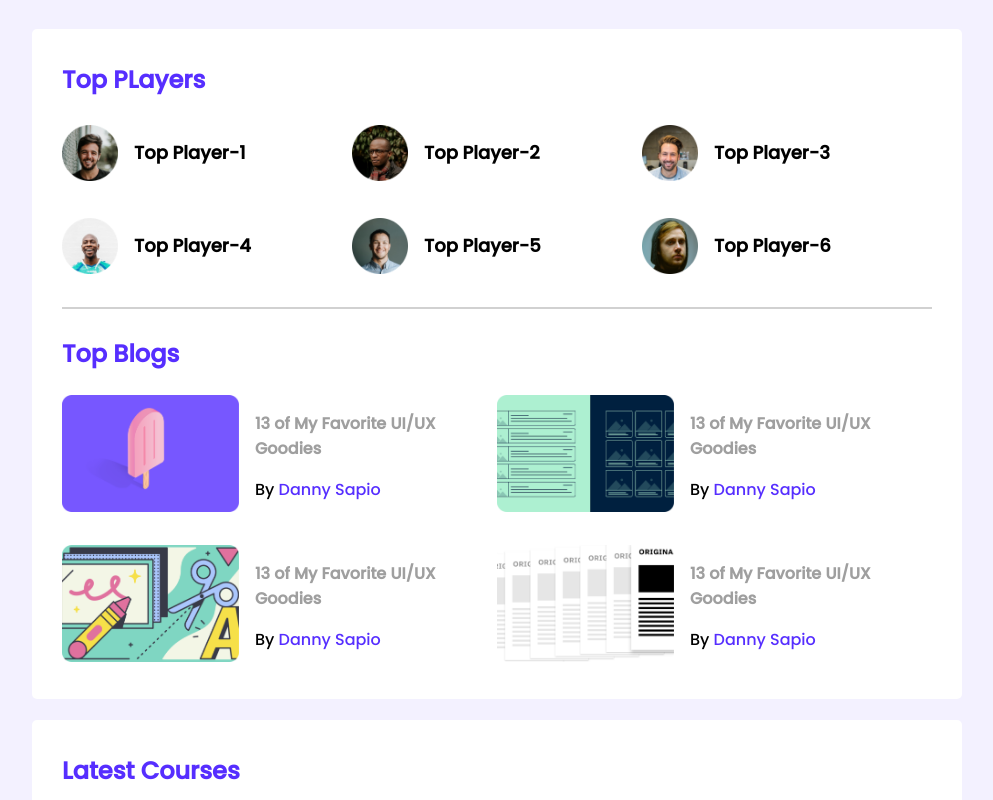
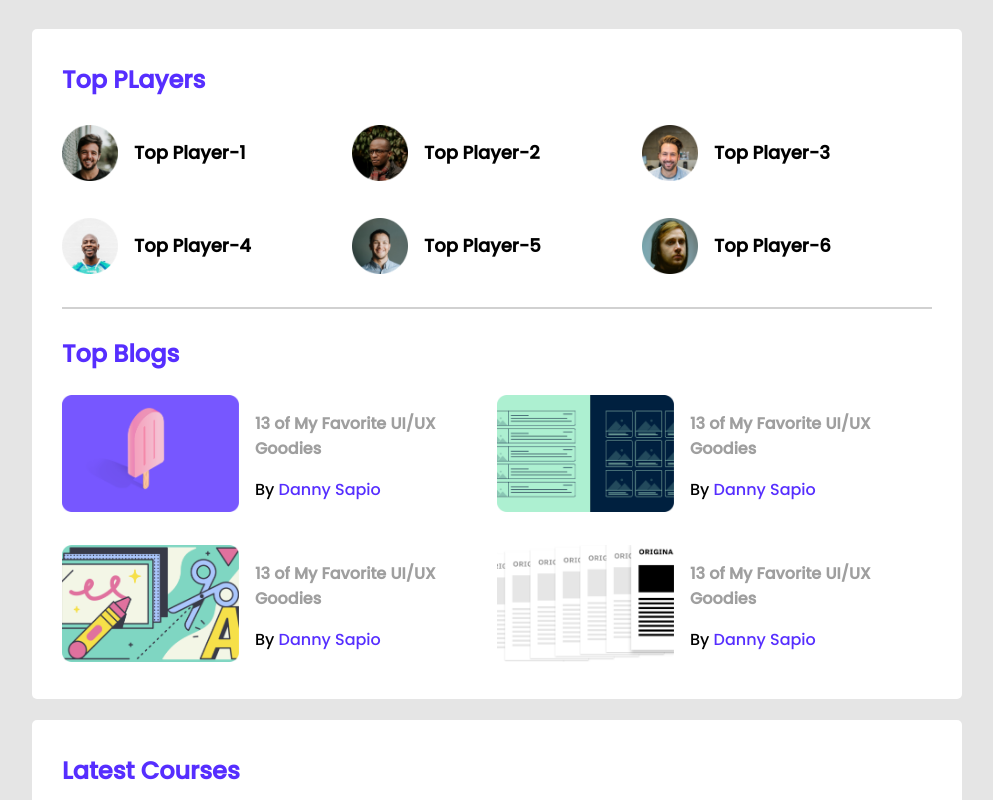
Before and after one commit to nazmul536/leader-board-css3, a plain HTML site: page index.html in a window 1280 px wide. Shown: the top 800 px of the page, without its empty margins (143-1136 px from the left). Drawn offline with Linux system fonts and the light colour scheme.

Commit message:
color added

```diff
--- a/styles/style.css
+++ b/styles/style.css
@@ -4,7 +4,7 @@
 /* common style and utilities*/
 body {
     font-family: 'Poppins', sans-serif;
-    background-color: #F3F1FF;
+    background-color: #E5E5E5;
 }
 
 main {
```
